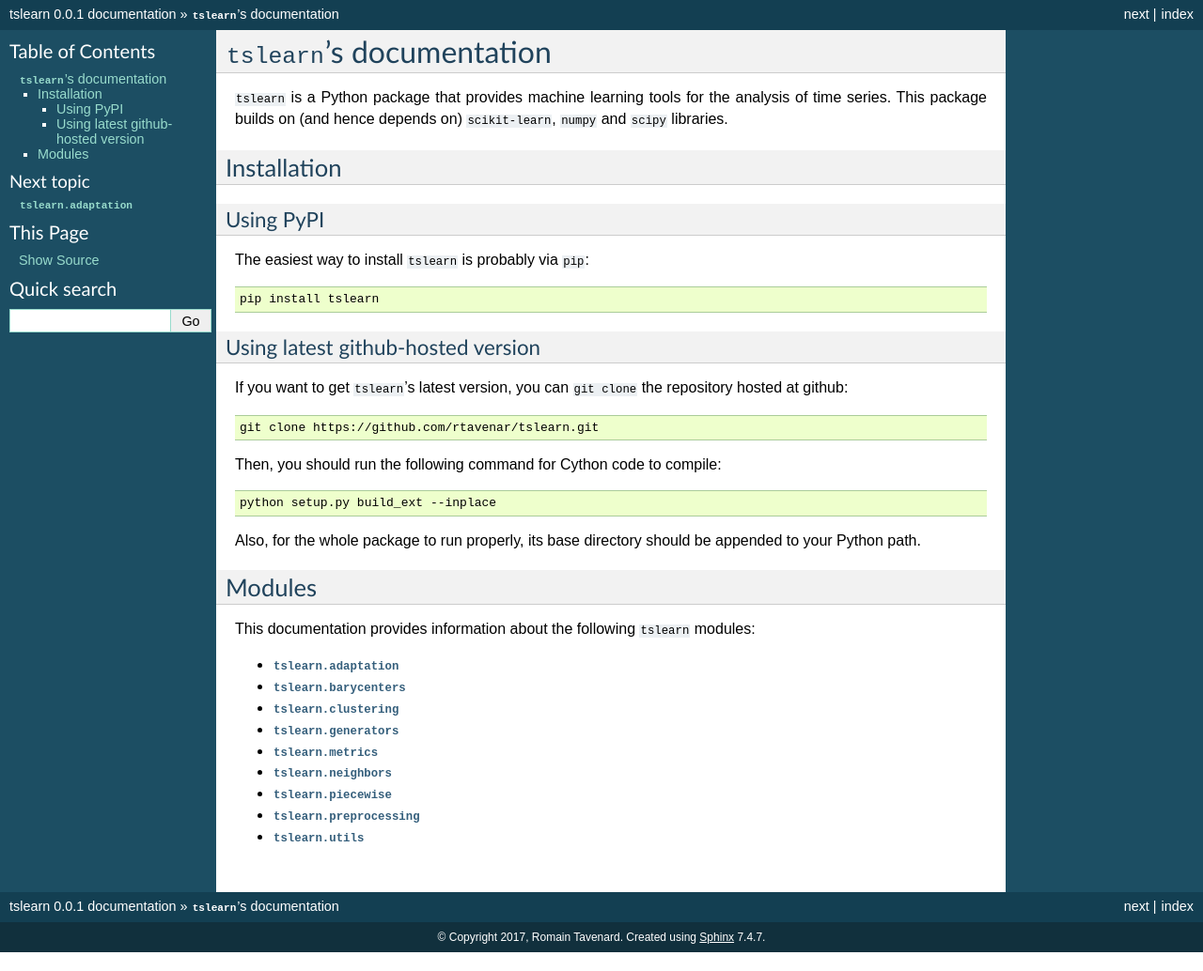
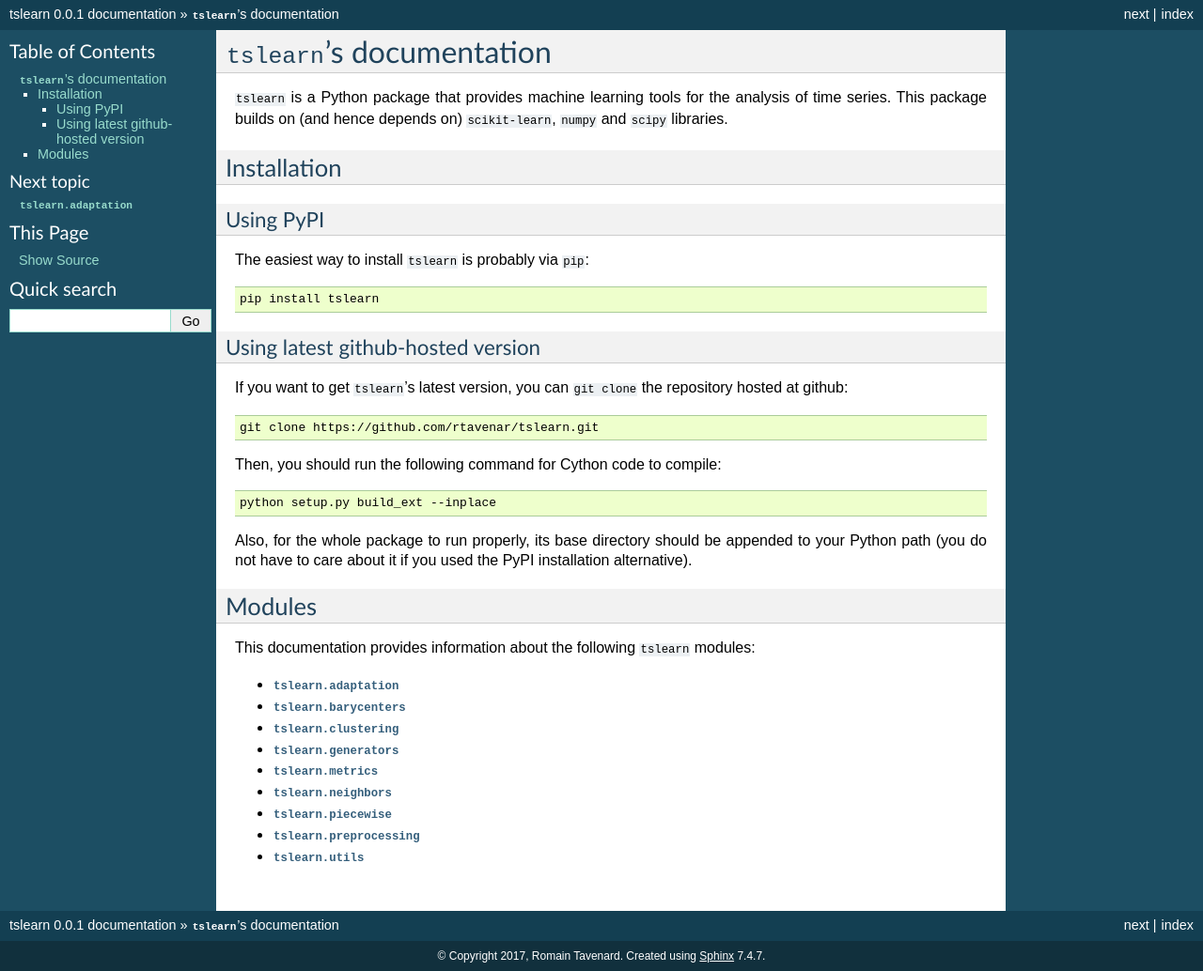
Before and after one commit to tslearn-team/tslearn, a Sphinx documentation site: the page built from tslearn/docs/index.rst, in a window 1280 px wide. Shown: the whole page at 94% size. Built offline with Sphinx 7.4.7, drawn with Linux system fonts in a browser that asks for light colours.

Commit message:
Precisions

```diff
--- a/tslearn/docs/index.rst
+++ b/tslearn/docs/index.rst
@@ -37,7 +37,7 @@
 
   python setup.py build_ext --inplace
 
-Also, for the whole package to run properly, its base directory should be appended to your Python path.
+Also, for the whole package to run properly, its base directory should be appended to your Python path (you do not have to care about it if you used the PyPI installation alternative).
 
 Modules
 -------
```
